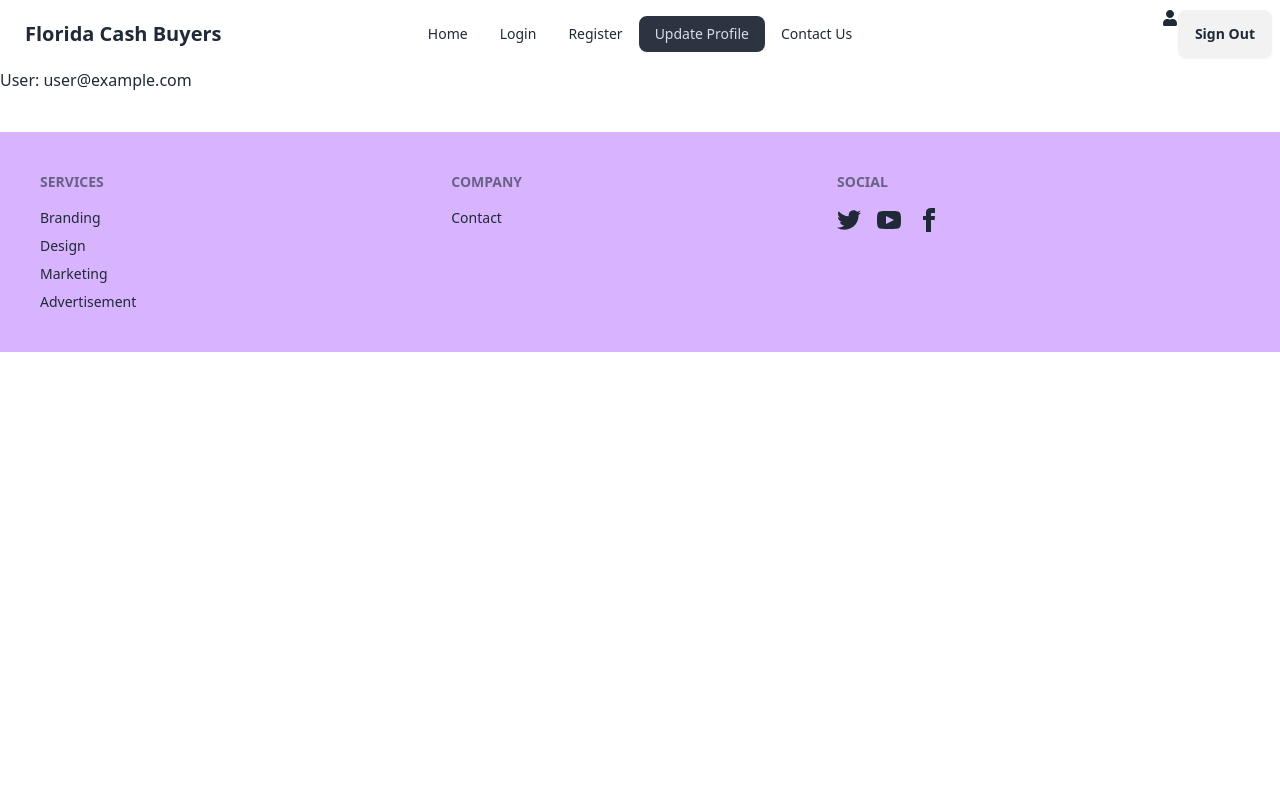
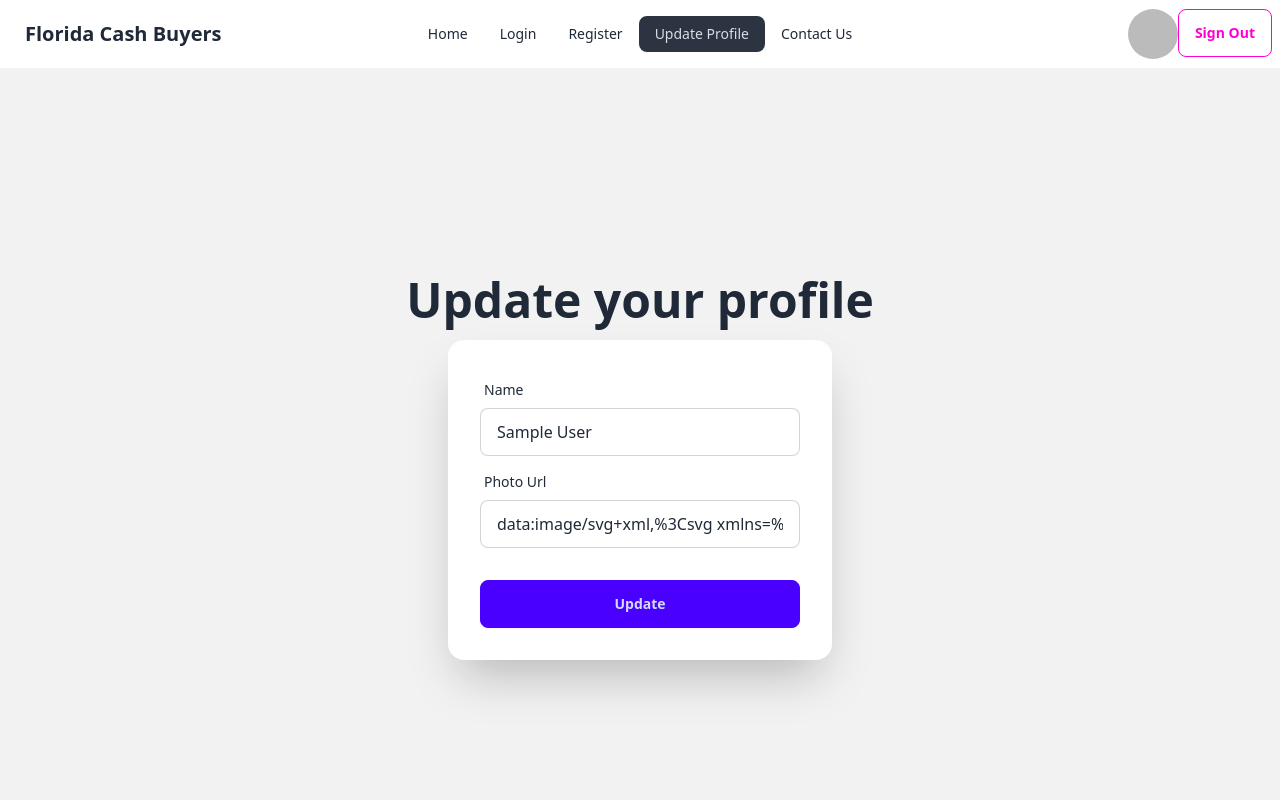
Before and after one commit to saifullah199/real-estate-website, a React (Vite) app: page /profile in a window 1280 px wide. Shown: the top 800 px of the page. Built offline with nearby package versions, Linux system fonts and the light colour scheme; no server answers; sample sign-in values are in the browser's storage.

Commit message:
profile updated

```diff
--- a/src/Components/Navbar.jsx
+++ b/src/Components/Navbar.jsx
@@ -44,13 +44,18 @@ const Navbar = () => {
     {
       user ?
       <div className="flex">
-        <Link to='/userprofile'> <FaUser /> </Link>
+        {/* <Link to='/userprofile'> <FaUser /> </Link> */}
+        <Link to='/userprofile'>
+           <img className="w-[50px] rounded-full"
+              src={user?.photoURL} alt="" />
+        </Link>
 
-        <button onClick={handleSignOut} className="btn"> Sign Out </button>
+
+        <button onClick={handleSignOut} className="btn btn-outline btn-secondary"> Sign Out </button>
       </div>
       :
       <Link to='/login'>
-         <button className="btn"> Login</button>
+         <button className="btn btn-outline btn-success"> Login</button>
       </Link>
     }
 
--- a/src/Pages/Login.jsx
+++ b/src/Pages/Login.jsx
@@ -21,6 +21,7 @@ const Login = () => {
     .then(result => {
       const loggedInUser = result.user;
       console.log(loggedInUser)
+      navigate('/');
 
     })
     .catch(error =>{
@@ -35,6 +36,7 @@ const Login = () => {
     .then(result => {
       const loggedInUser2 = result.user;
       console.log(loggedInUser2)
+      navigate('/');
     })
     .catch(error =>{
       console.log('error', error.message)
--- a/src/Pages/UpdateProfile.jsx
+++ b/src/Pages/UpdateProfile.jsx
@@ -1,4 +1,4 @@
-import { useContext, } from "react";
+import { useContext } from "react";
 import { AuthContext } from "../AuthProvider/AuthProvider";
 
 
@@ -13,7 +13,41 @@ const UpdateProfile = () => {
 
     return (
         <div>
-            <h3> User: {user.email} </h3>
+           <div className="hero min-h-screen bg-base-200">
+  <div className="hero-content flex-col ">
+    <div className="text-center lg:text-left">
+      <h1 className="text-5xl font-bold"> Update your profile</h1>
+
+    </div>
+    <div className="card shrink-0 w-full max-w-sm shadow-2xl bg-base-100">
+      <form className="card-body">
+        <div className="form-control">
+          <label className="label">
+            <span className="label-text">Name </span>
+          </label>
+          <input type="text"
+          placeholder="name"
+           name="name"
+           value={user.displayName}
+           className="input input-bordered"  />
+        </div>
+        <div className="form-control">
+          <label className="label">
+            <span className="label-text">Photo Url  </span>
+          </label>
+          <input type="text"
+            placeholder="photoURL"
+            value={user.photoURL}
+            className="input input-bordered" />
+
+        </div>
+        <div className="form-control mt-6">
+          <button className="btn btn-primary">Update </button>
+        </div>
+      </form>
+    </div>
+  </div>
+</div>
         </div>
     );
 };
```
Also changed, not shown: 1 other file (tests, documents, lock files or other folders).
